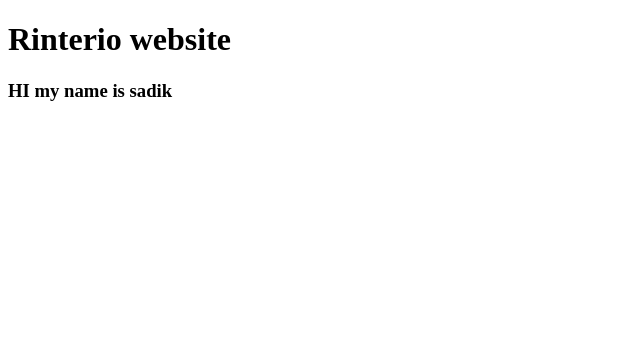
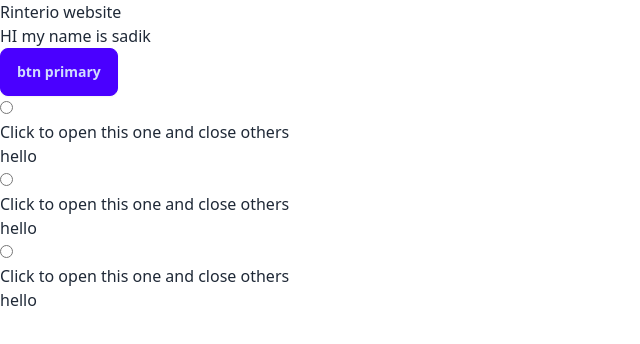
Before and after one commit to SadikRa/Booking-website, a plain HTML site: page index.html in a window 1280 px wide. Shown: the whole page, without its empty margins (0-640 px from the left). Drawn offline with nearby package versions, Linux system fonts and the light colour scheme.

Commit message:
acc added done

```diff
--- a/index.html
+++ b/index.html
@@ -1,12 +1,41 @@
 <!DOCTYPE html>
 <html lang="en">
-<head>
-    <meta charset="UTF-8">
-    <meta name="viewport" content="width=device-width, initial-scale=1.0">
+  <head>
+    <meta charset="UTF-8" />
+    <meta name="viewport" content="width=device-width, initial-scale=1.0" />
     <title>Rinterio</title>
-</head>
-<body>
+    <link
+      href="https://cdn.jsdelivr.net/npm/daisyui@4.12.10/dist/full.min.css"
+      rel="stylesheet"
+      type="text/css"
+    />
+    <script src="https://cdn.tailwindcss.com"></script>
+
+  </head>
+  <body class="container mx-auto">
     <h1>Rinterio website</h1>
     <h3>HI my name is sadik</h3>
-</body>
+    <button class="btn btn-primary">btn primary</button>
+    <div className="collapse bg-base-200">
+        <input type="radio" name="my-accordion-1" defaultChecked />
+        <div className="collapse-title text-xl font-medium">Click to open this one and close others</div>
+        <div className="collapse-content">
+          <p>hello</p>
+        </div>
+      </div>
+      <div className="collapse bg-base-200">
+        <input type="radio" name="my-accordion-1" />
+        <div className="collapse-title text-xl font-medium">Click to open this one and close others</div>
+        <div className="collapse-content">
+          <p>hello</p>
+        </div>
+      </div>
+      <div className="collapse bg-base-200">
+        <input type="radio" name="my-accordion-1" />
+        <div className="collapse-title text-xl font-medium">Click to open this one and close others</div>
+        <div className="collapse-content">
+          <p>hello</p>
+        </div>
+      </div>
+  </body>
 </html>
```
